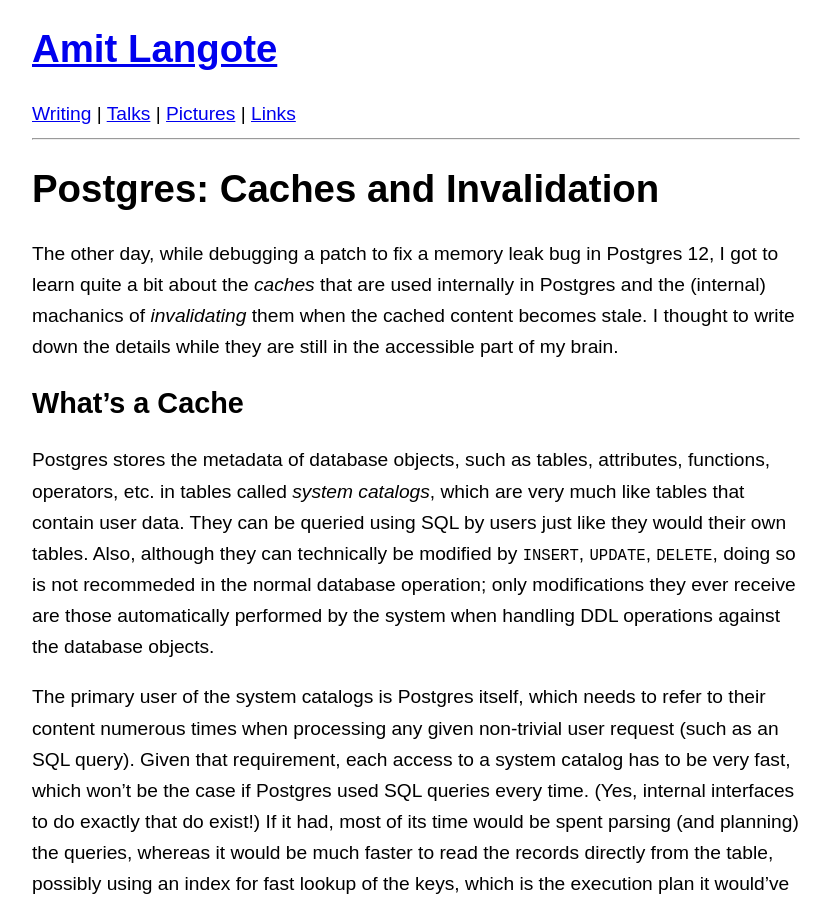
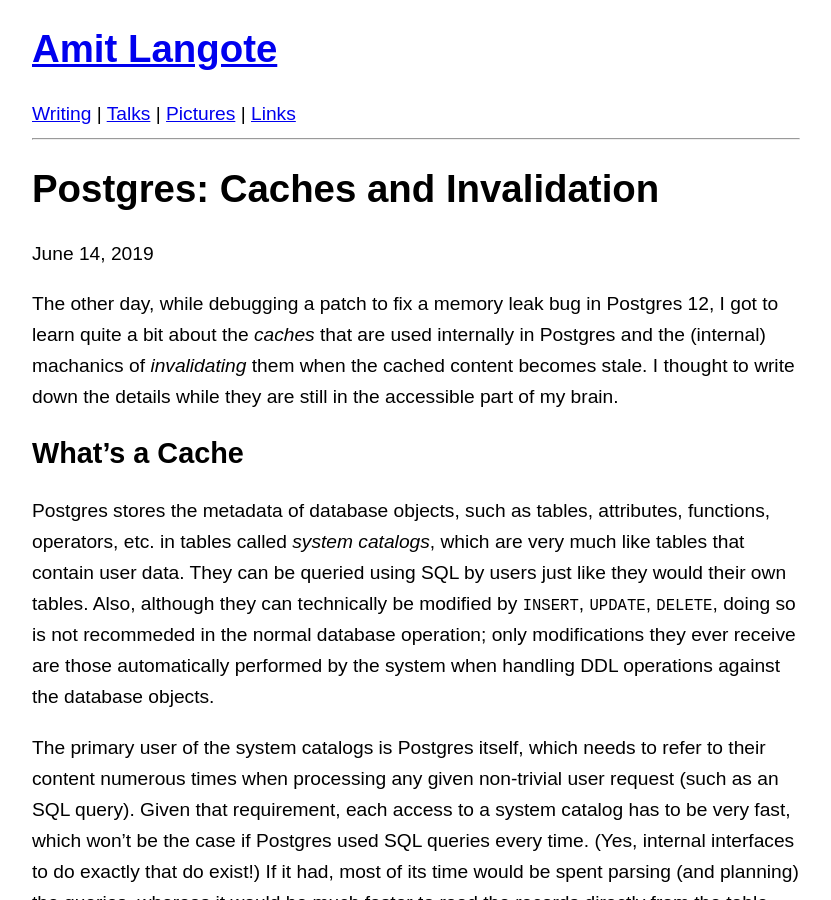
Before and after one commit to amitlan/website, a Jekyll site: the page built from writing/pginval/index.md, in a window 1280 px wide and 900 px high. Shown: the whole window, without its empty margins (224-1055 px from the left). Built offline with Jekyll 4.4.1, drawn with Linux system fonts in a browser that asks for light colours.

Commit message:
pginval: date

```diff
--- a/writing/pginval/index.md
+++ b/writing/pginval/index.md
@@ -3,6 +3,8 @@ layout: writing
 title: "Postgres: Caches and Invalidation"
 ---
 # Postgres: Caches and Invalidation
+
+June 14, 2019
 
 The other day, while debugging a patch to fix a memory leak bug in Postgres 12,  I got to learn
 quite a bit about the *caches* that are used internally in Postgres and the (internal) machanics of
```
Also changed, not shown: other parts of writing/pginval/index.md (+0 -2 lines).
